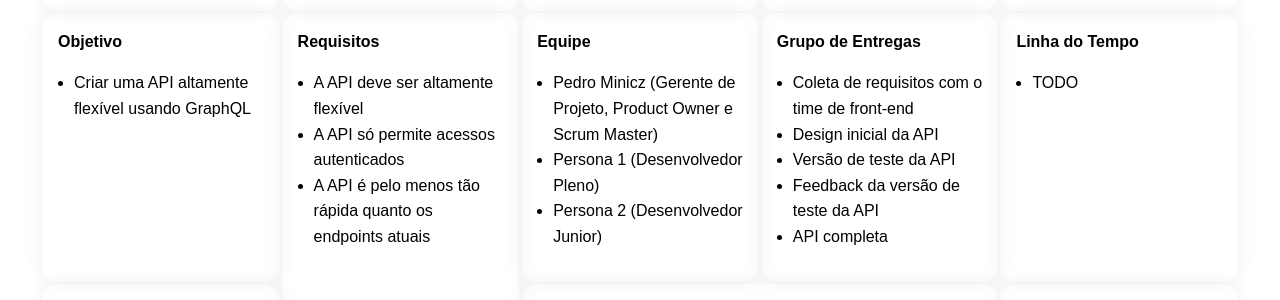
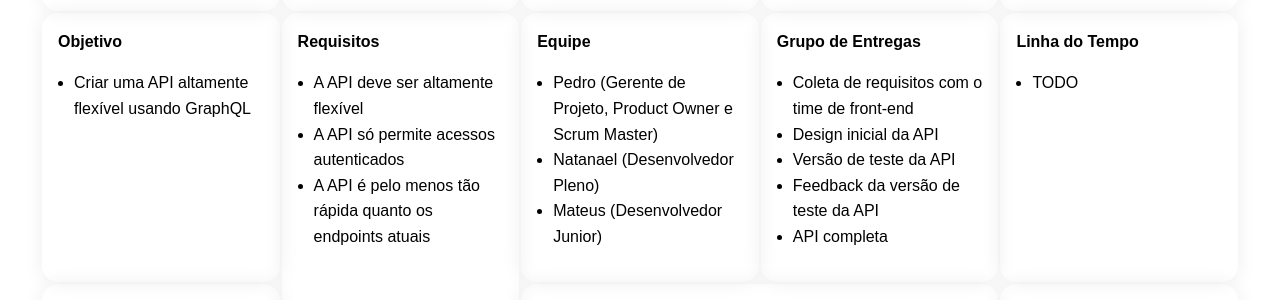
Before and after one commit to pedrominicz/gestao-de-ti, a plain HTML site: page canvas.html in a window 1280 px wide. Shown: the part 370-670 px from the top of the page. Drawn offline with Linux system fonts and the light colour scheme.

Commit message:
Update canvas.html

```diff
--- a/canvas.html
+++ b/canvas.html
@@ -96,9 +96,9 @@
         <td>
           <strong>Equipe</strong>
           <ul>
-            <li>Pedro Minicz (Gerente de Projeto, Product Owner e Scrum Master)</li>
-            <li>Persona 1 (Desenvolvedor Pleno)</li>
-            <li>Persona 2 (Desenvolvedor Junior)</li>
+            <li>Pedro (Gerente de Projeto, Product Owner e Scrum Master)</li>
+            <li>Natanael (Desenvolvedor Pleno)</li>
+            <li>Mateus (Desenvolvedor Junior)</li>
           </ul>
         </td>
         <td>
```
